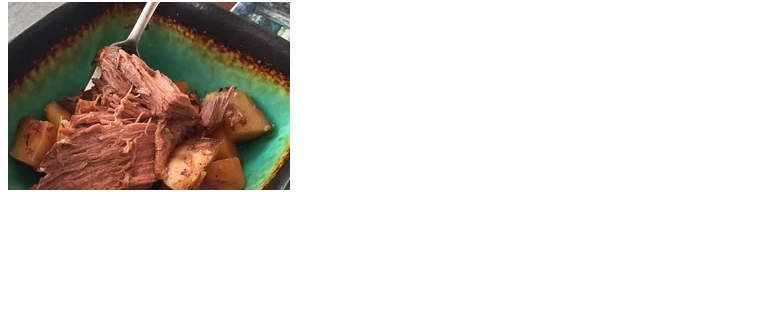
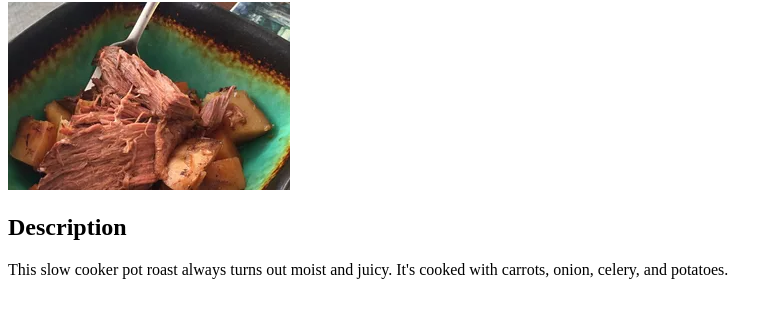
Before and after one commit to medium-sofy/odin-recipes2, a plain HTML site: page recipes/potroast.html in a window 1280 px wide. Shown: the part 78-396 px from the top of the page, without its empty margins (0-783 px from the left). Drawn offline with Linux system fonts and the light colour scheme.

Commit message:
Add description in potroast.html

```diff
--- a/recipes/potroast.html
+++ b/recipes/potroast.html
@@ -9,5 +9,9 @@
     <h1>Marie's Easy Slow Cooker Pot Roast</h1>
     <img src="../images/roast.jpeg" alt="Pot roast image">
 
+    <h2>Description</h2>
+    <p>This slow cooker pot roast always turns out moist and juicy. It's cooked with carrots, onion, celery, and potatoes.</p>
+
+
 </body>
 </html>
```
